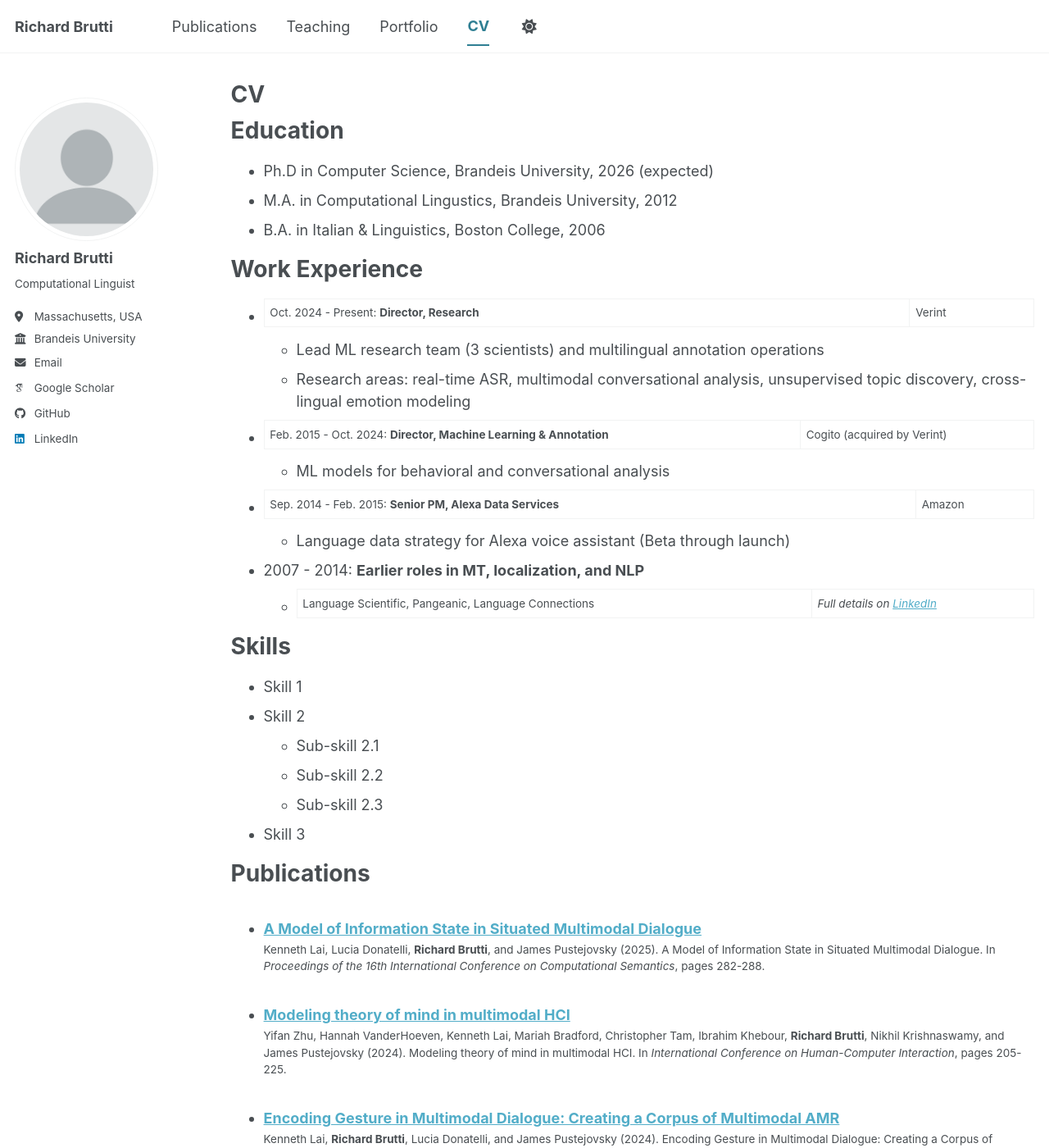
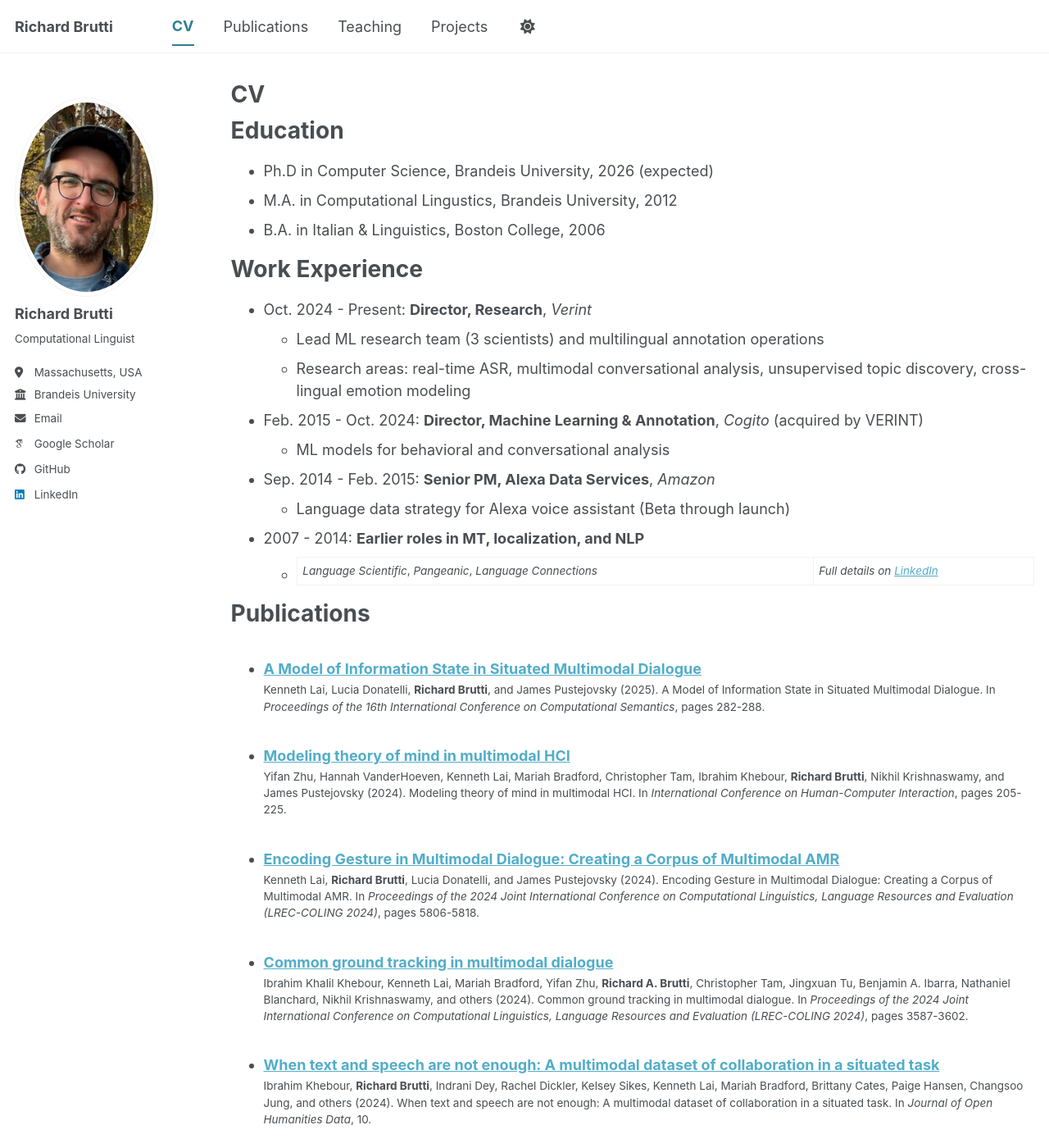
Before and after one commit to richardbrutti/richardbrutti.github.io, a Jekyll site: the page built from _pages/cv.md, in a window 1280 px wide and 1400 px high. Shown: the whole window at 82% size. Built offline with Jekyll 4.4.1, drawn with Linux system fonts in a browser that asks for light colours; some web fonts are replaced; a script bundle is joined from its source files by our own code; library files that are not in the unit come from our copies.

Commit message:
headshot

```diff
--- a/_config.yml
+++ b/_config.yml
@@ -23,14 +23,14 @@ repository               : "richardbrutti/richardbrutti.github.io"
 #               Additional customization can be done by editing /_includes/author-profile.html
 author:
   # Biographic information
-  avatar           : "profile.png"
+  avatar           : "rb_headshot.jpeg"
   name             : "Richard Brutti"
   pronouns         : # example: "she/her"
   bio              : "Computational Linguist"
   location         : "Massachusetts, USA"
   employer         : "Brandeis University"
   uri              : # URL
-  email            : "richardbrutti@gmail.com"
+  email            : "brutti@brandeis.edu"
 
   # Academic websites
 #  academia         : # URL
--- a/_data/navigation.yml
+++ b/_data/navigation.yml
@@ -8,6 +8,9 @@
 #      Markdown formatted page while the second is generated using JSON.
 
 main:
+  - title: "CV"
+    url: /cv/
+
   - title: "Publications"
     url: /publications/
 
@@ -17,14 +20,11 @@ main:
   - title: "Teaching"
     url: /teaching/
 
-  - title: "Portfolio"
-    url: /portfolio/
+  - title: "Projects"
+    url: /projects/
 
 #  - title: "Blog Posts"
 #    url: /year-archive/
-
-  - title: "CV"
-    url: /cv/
 
   # - title: "CV"
   #   url: /cv-json/
--- a/_pages/cv.md
+++ b/_pages/cv.md
@@ -17,18 +17,18 @@ Education
 
 Work Experience
 ======
-* Oct. 2024 - Present: **Director, Research** | Verint
+* Oct. 2024 - Present: **Director, Research**, *Verint*
   * Lead ML research team (3 scientists) and multilingual annotation operations
   * Research areas: real-time ASR, multimodal conversational analysis, unsupervised topic discovery, cross-lingual emotion modeling
-* Feb. 2015 - Oct. 2024: **Director, Machine Learning & Annotation** | Cogito (acquired by Verint)
+* Feb. 2015 - Oct. 2024: **Director, Machine Learning & Annotation**, *Cogito* (acquired by VERINT)
   * ML models for behavioral and conversational analysis
-* Sep. 2014 - Feb. 2015: **Senior PM, Alexa Data Services** | Amazon
+* Sep. 2014 - Feb. 2015: **Senior PM, Alexa Data Services**, *Amazon*
   * Language data strategy for Alexa voice assistant (Beta through launch)
 * 2007 - 2014: **Earlier roles in MT, localization, and NLP**
-  * Language Scientific, Pangeanic, Language Connections | *Full details on [LinkedIn](https://www.linkedin.com/in/rbrutti/)*
+  * *Language Scientific*, *Pangeanic*, *Language Connections* | *Full details on [LinkedIn](https://www.linkedin.com/in/rbrutti/)*
 
 
-Skills
+<!-- Skills
 ======
 * Skill 1
 * Skill 2
@@ -36,6 +36,7 @@ Skills
   * Sub-skill 2.2
   * Sub-skill 2.3
 * Skill 3
+  -->
 
 Publications
 ======
```
Also changed, not shown: images/rb_headshot.jpeg (added).
